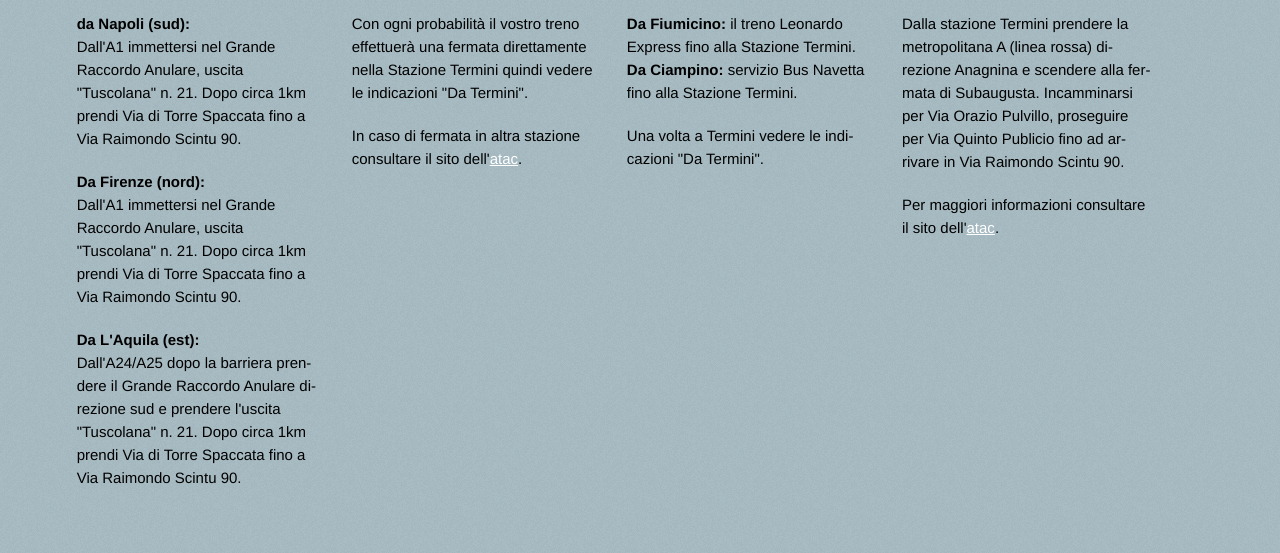
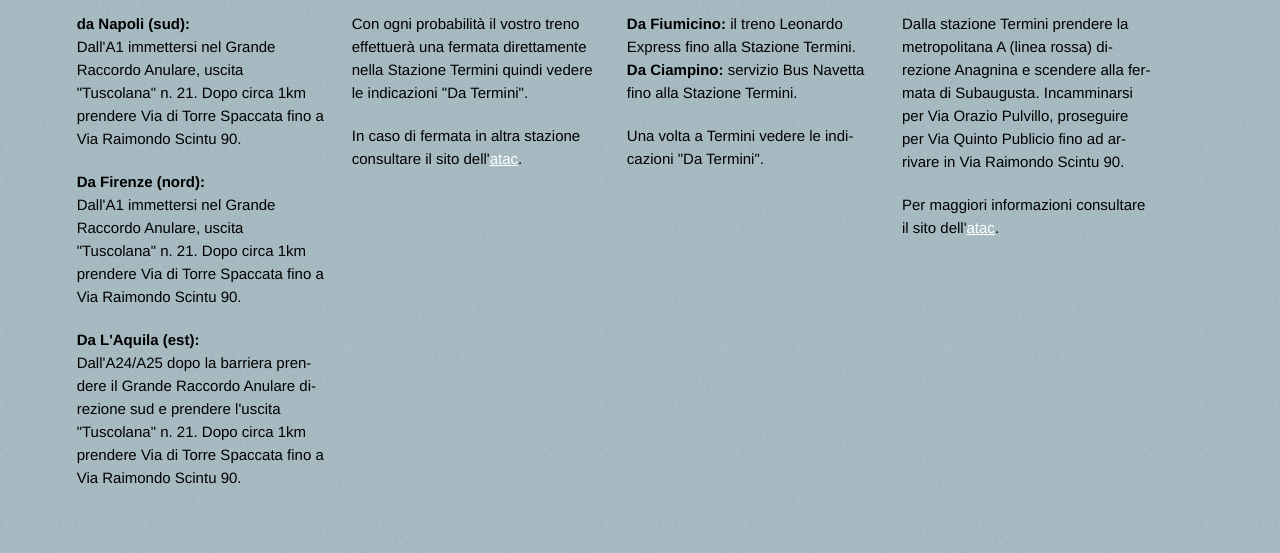
Before and after one commit to GrUSP/2016.symfonyday.it, a Jekyll site: the page built from index.html, in a window 1280 px wide and 900 px high, scrolled down 3632 px. Shown: the part 222-775 px from the top of the window. Built offline with Jekyll 4.4.1, drawn with Linux system fonts in a browser that asks for light colours; Markdown is read by kramdown in place of the engine named in the settings; comment, search, counter and statistics services are not loaded.

Commit message:
fix minore

```diff
--- a/_includes/places/cinecitta.html
+++ b/_includes/places/cinecitta.html
@@ -47,18 +47,18 @@
             <h5>In auto</h5>
             <p>
                 <strong>da Napoli (sud):</strong><br/>
-                Dall'A1 immettersi nel Grande Raccordo Anulare, uscita "Tuscolana" n. 21. Dopo circa 1km prendi Via di
+                Dall'A1 immettersi nel Grande Raccordo Anulare, uscita "Tuscolana" n. 21. Dopo circa 1km prendere Via di
                 Torre Spaccata fino a Via Raimondo Scintu 90.
             </p>
             <p>
                 <strong>Da Firenze (nord):</strong><br/>
-                Dall'A1 immettersi nel Grande Raccordo Anulare, uscita "Tuscolana" n. 21. Dopo circa 1km prendi Via di
+                Dall'A1 immettersi nel Grande Raccordo Anulare, uscita "Tuscolana" n. 21. Dopo circa 1km prendere Via di
                 Torre Spaccata fino a Via Raimondo Scintu 90.
             </p>
             <p>
                 <strong>Da L'Aquila (est):</strong><br/>
                 Dall'A24/A25 dopo la barriera prendere il Grande Raccordo Anulare direzione sud e prendere l'uscita
-                "Tuscolana" n. 21. Dopo circa 1km prendi Via di Torre Spaccata fino a Via Raimondo Scintu 90.
+                "Tuscolana" n. 21. Dopo circa 1km prendere Via di Torre Spaccata fino a Via Raimondo Scintu 90.
             </p>
         </div>
 
```
